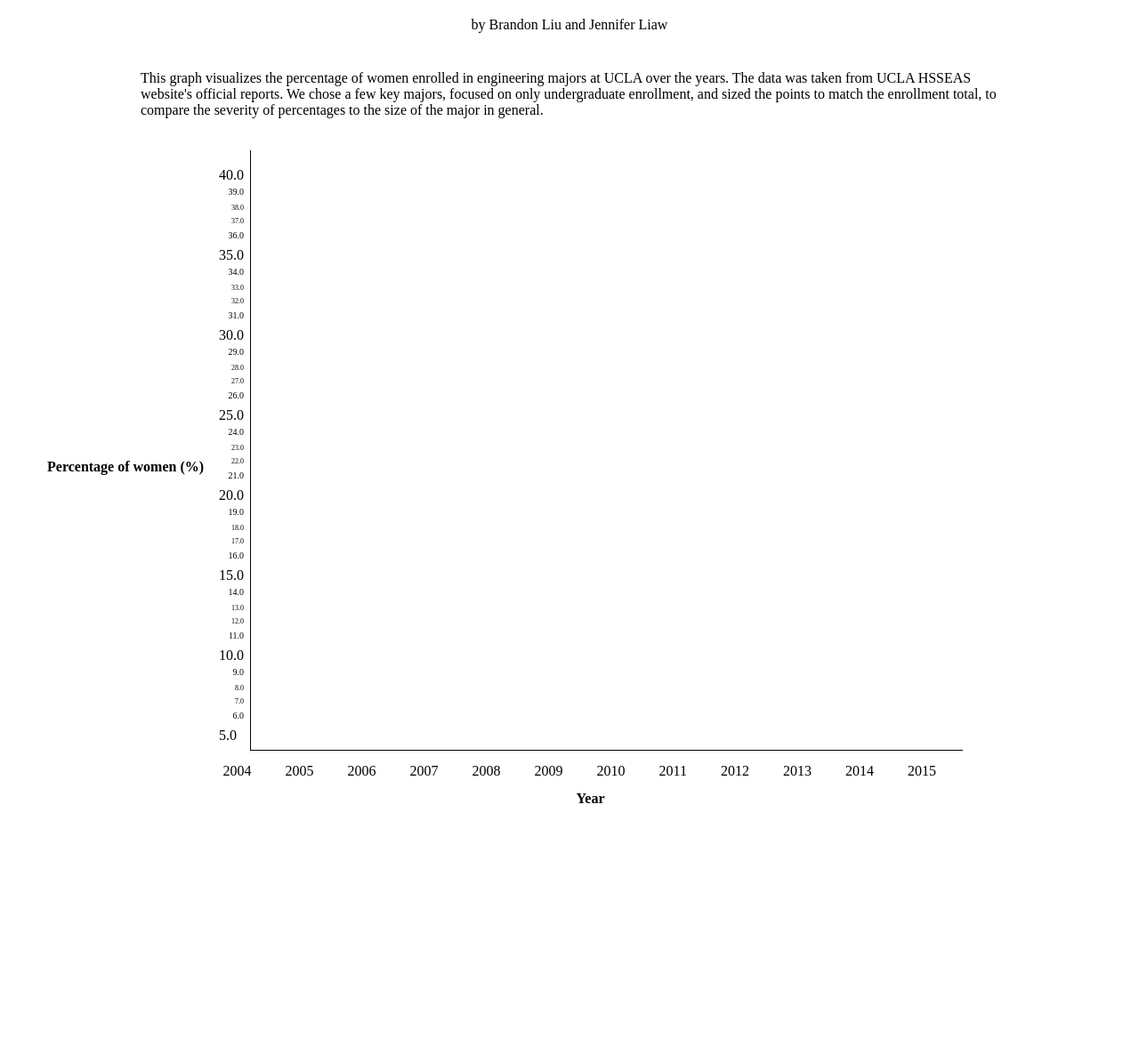
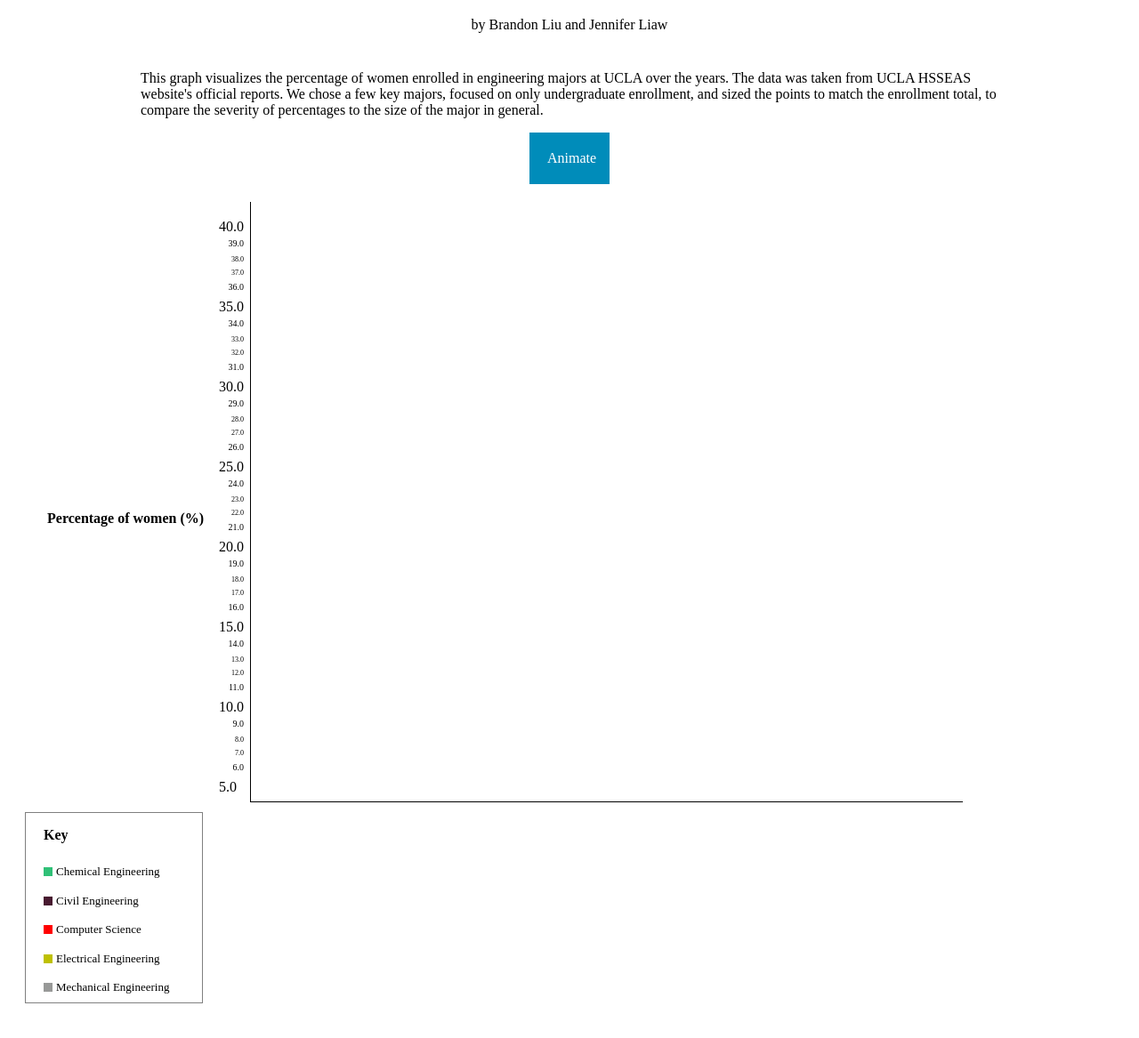
Before and after one commit to jdliaw/witatuclaviz, a plain HTML site: page index.html in a window 1280 px wide. Shown: the part 61-1228 px from the top of the page at 89% size. Drawn offline with Linux system fonts and the light colour scheme; a script that the page names is missing.

Commit message:
merge conflicts

```diff
--- a/example-displayables.js
+++ b/example-displayables.js
@@ -179,30 +179,11 @@ Declare_Any_Class( "Example_Animation",  // An example of a displayable object t
         year = Math.floor(x_position * 1.7/ x_increment_size);// * x_increment_size / very_right *1 );
         nextYear = year + 1;
         if(year != nextYear) {
-//          console.log("Test",year);
-//          console.log("Year: " +  year + " tempyear: " + nextYear);
         }
 
         var year_percent_difference = chemicalEngineering[nextYear] - chemicalEngineering[year];
-        // console.log("Year diff: ", year_percent_difference);
         var nextYearX = nextYear * x_increment_size;
         var thisYearX = year * x_increment_size;
-
-        //console.log("nextYearX: " + nextYearX + "thisYearX: " + thisYearX);
-
-<<<<<<< 1cc545017d55fee63b9fafc2ee6e02e44a7fba38
-=======
-
-        // if(!(Math.abs(adjustedfix - adjustedHeight) > .05)) {
-        //   adjustedfix = adjustedHeight;
-        //   console.log("OMGGGGG")
-        // }
-
-
-        //console.log("Height: " + chemicalEngineering[year] + " adjustedHeight: " + adjustedHeight);
-
-
-
 
         //model_transform = mult( model_transform, rotation(time/10, 0 , 1, 0));
         /**********************
--- a/index.css
+++ b/index.css
@@ -4,6 +4,15 @@
 
 .description {
   padding: 10px 150px 20px 150px;
+}
+
+.button {
+  background-color: #008CBA;
+  color: white;
+  padding: 20px;
+  text-align: center;
+  width: 50px;
+  margin: auto;
 }
 
 .container {
@@ -81,3 +90,50 @@
   margin-left: 50%;
   font-weight: bold;
 }
+
+.legend-wrapper {
+  display: inline-block;
+  vertical-align: middle;
+  margin-bottom: 50%;
+  margin-left: 20px;
+  width: 200px;
+}
+
+.legend {
+  vertical-align: middle;
+  line-height: 0.5;
+  border: 1px solid gray;
+  padding-left: 20px;
+}
+
+.legend p {
+  font-size: 13px;
+  display: inline-block;
+}
+
+.square {
+  width: 10px;
+  height: 10px;
+  background: black;
+  display: inline-block;
+}
+
+#chem {
+  background: rgb(48,192,119);
+}
+
+#civil {
+  background: rgb(72,26,48);
+}
+
+#comsci {
+ background: rgb(255,0,0);
+}
+
+#elec {
+  background: rgb(190,192,0);
+}
+
+#mech {
+  background: rgb(152,153,152);
+}
--- a/index.html
+++ b/index.html
@@ -44,6 +44,9 @@
     </div>
     <div class="description">
       <p>This graph visualizes the percentage of women enrolled in engineering majors at UCLA over the years. The data was taken from UCLA HSSEAS website's official reports. We chose a few key majors, focused on only undergraduate enrollment, and sized the points to match the enrollment total, to compare the severity of percentages to the size of the major in general.</p>
+        <div class="button">
+          Animate
+        </div>
     </div>
     <div class="container">
       <div class="axis">
@@ -94,7 +97,20 @@
           Your browser doesn't support HTML5 canvas.
         </canvas>
       </div>
-      <div class="legend">
+      <div class="legend-wrapper">
+        <div class="legend">
+          <h4>Key</h4>
+          <div class="square" id="chem"><img/></div>
+          <p>Chemical Engineering</p><br >
+          <div class="square" id="civil"><img/></div>
+          <p>Civil Engineering</p><br >
+          <div class="square" id="comsci"><img/></div>
+          <p>Computer Science</p><br >
+          <div class="square" id="elec"><img/></div>
+          <p>Electrical Engineering</p><br >
+          <div class="square" id="mech"><img/></div>
+          <p>Mechanical Engineering</p>
+        </div>
       </div>
       <div class="x-val">
         <table id="x-axis">
```
